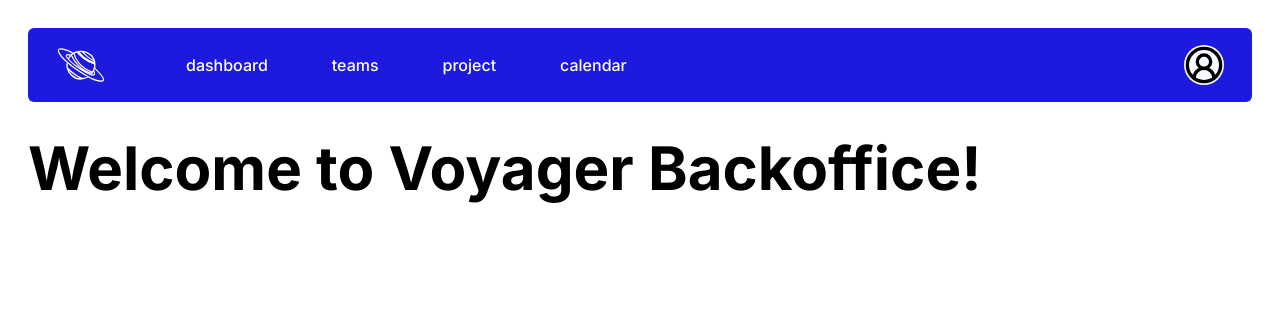
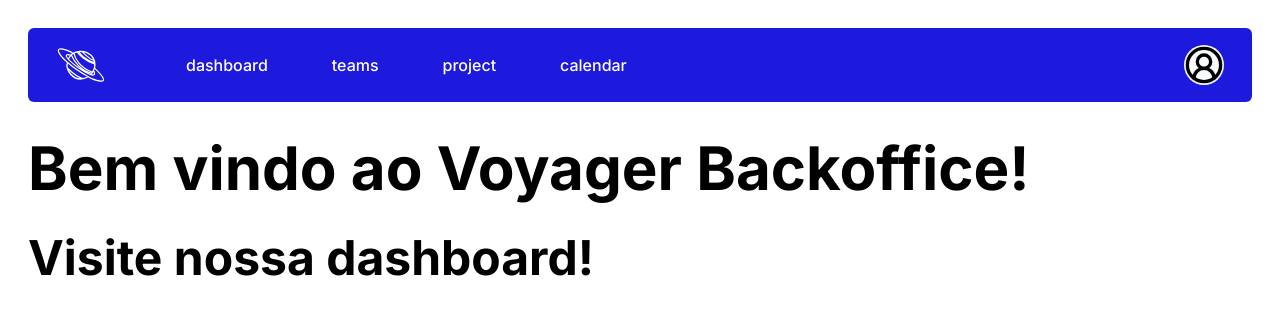
Before and after one commit to lucasandrebastos/teste-xp, a Next.js app: page / in a window 1280 px wide. Shown: the top 314 px of the page. Built offline with nearby package versions, Linux system fonts and the light colour scheme.

Commit message:
feat: home

```diff
--- a/app/page.tsx
+++ b/app/page.tsx
@@ -6,9 +6,13 @@
   return (
     <>
       <MainContentContainer>
-        <h1 className="font-bold text-6xl text-center mt-9">
-          Welcome to Voyager Backoffice!
-        </h1>
+        <div className="flex flex-col ">
+          <h1 className="font-bold text-6xl mt-9">
+            Bem vindo ao Voyager Backoffice!
+          </h1>
+
+          <h2 className="font-bold text-5xl mt-9">Visite nossa dashboard!</h2>
+        </div>
       </MainContentContainer>
     </>
   );
```
